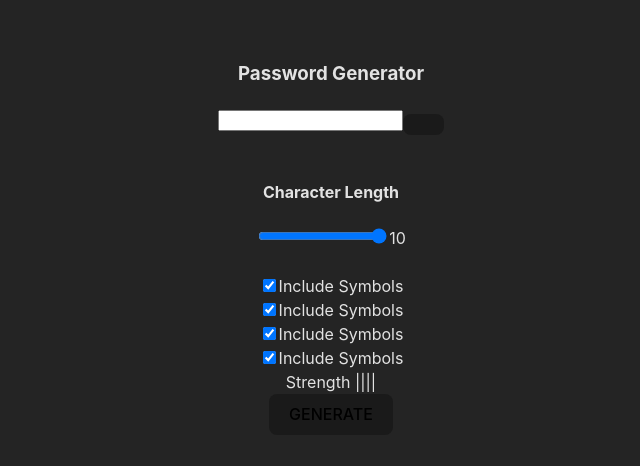
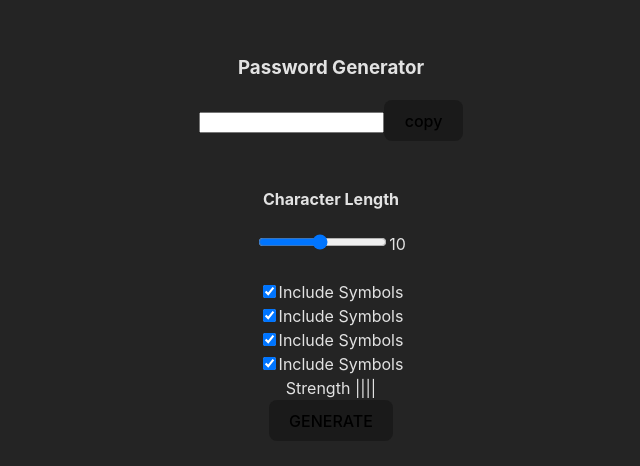
Before and after one commit to buschenyy/password-generator-app, a React (Vite) app: page / in a window 1280 px wide. Shown: the part 162-628 px from the top of the page, without its empty margins (309-949 px from the left). Built offline with nearby package versions, Linux system fonts and the light colour scheme.

Commit message:
copy password button

```diff
--- a/src/components/LengthRange.jsx
+++ b/src/components/LengthRange.jsx
@@ -2,7 +2,7 @@ const LengthRange = ({ value, ...props }) => {
   return (
     <div>
       <h4>Character Length</h4>
-      <input type="range" min="1" max="20" {...props} />
+      <input type="range" min="1" max="20" value={value} {...props} />
       {value}
     </div>
   )
--- a/src/components/Output.jsx
+++ b/src/components/Output.jsx
@@ -2,7 +2,7 @@ const Output = ({ value }) => {
   return (
     <div>
       <input readOnly value={value} />
-      <button></button>
+      <button onClick={() => navigator.clipboard.writeText(value)}>copy</button>
     </div>
   )
 }
```
